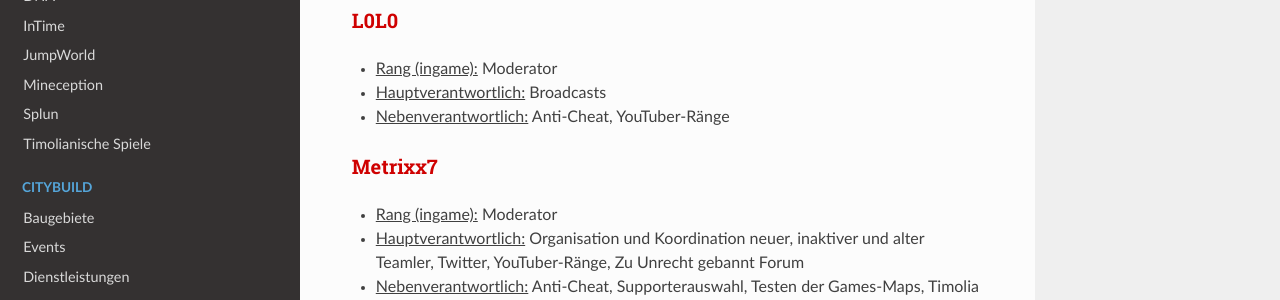
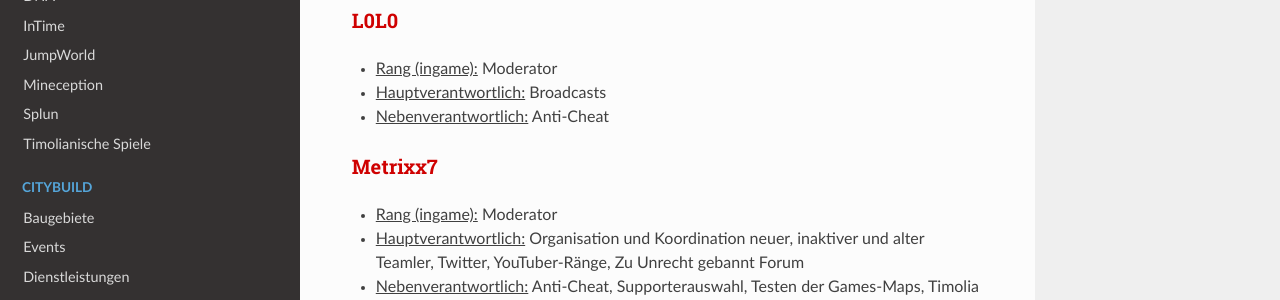
Before and after one commit to TimoliaDE/HowTo, an MkDocs documentation site: the page built from docs/team/members.md, in a window 1280 px wide and 900 px high, scrolled down 1607 px. Shown: the part 151-451 px from the top of the window. Built offline with MkDocs 1.6.1, drawn with Linux system fonts in a browser that asks for light colours; nearby versions of some CDN libraries; old or Windows-style settings are respelled for this version of MkDocs.

Commit message:
Update members.md

```diff
--- a/docs/team/members.md
+++ b/docs/team/members.md
@@ -55,7 +55,7 @@ Moderatoren kümmern sich um das reibungslose Spielererlebnis der verschiedenen
 ###<strong><span style="color:#CF0101">L0L0</span></strong>
 - <u>Rang (ingame):</u> Moderator
 - <u>Hauptverantwortlich:</u> Broadcasts
-- <u>Nebenverantwortlich:</u> Anti-Cheat, YouTuber-Ränge
+- <u>Nebenverantwortlich:</u> Anti-Cheat
 
 ### <strong><span style="color:#CF0101">Metrixx7</span></strong>
 - <u>Rang (ingame):</u> Moderator
```
